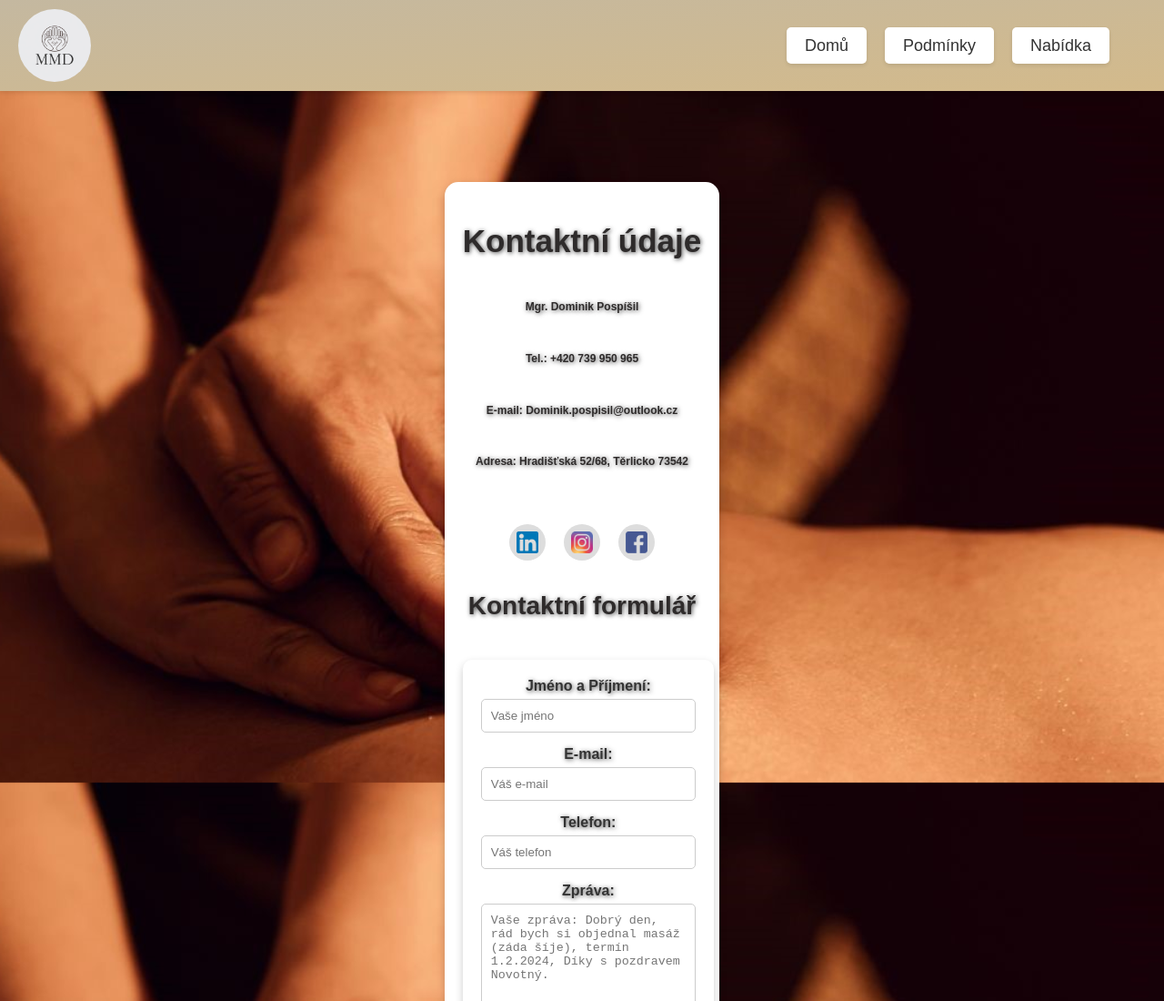
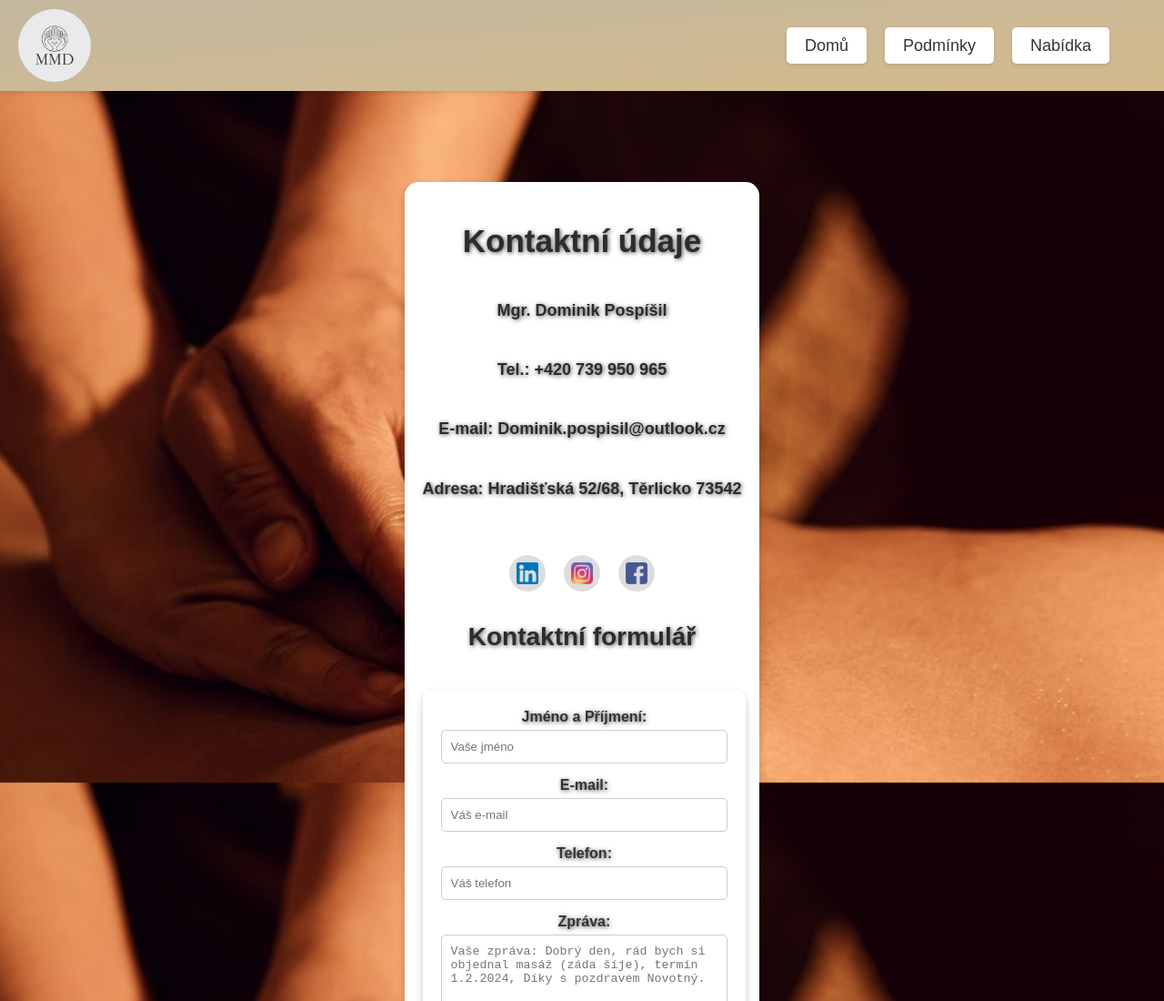
Before and after one commit to Domimino/MMD, a plain HTML site: page kontakt.html in a window 1280 px wide. Shown: the top 1100 px of the page at 91% size. Drawn offline with Linux system fonts and the light colour scheme.

Commit message:
Aktualizace webu

```diff
--- a/kontakt.html
+++ b/kontakt.html
@@ -35,10 +35,10 @@
     <div class="content">
     <div class="content-box">
         <h1>Kontaktní údaje</h1>
-        <p>Mgr. Dominik Pospíšil</p>
-        <p>Tel.: +420 739 950 965</p>
-        <p>E-mail: Dominik.pospisil@outlook.cz</p>
-        <p>Adresa: Hradišťská 52/68, Těrlicko 73542</p>
+        <h3>Mgr. Dominik Pospíšil</h3>
+        <h3>Tel.: +420 739 950 965</h3>
+        <h3>E-mail: Dominik.pospisil@outlook.cz</h3>
+        <h3>Adresa: Hradišťská 52/68, Těrlicko 73542</h3>
 
         <h2></h2>
         <div class="footer-icons">
```
